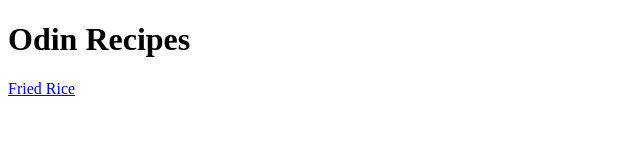
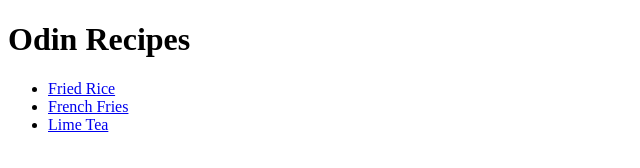
Before and after one commit to mughlaiy2k/odin-recipes, a plain HTML site: page index.html in a window 1280 px wide. Shown: the whole page, without its empty margins (0-640 px from the left). Drawn offline with Linux system fonts and the light colour scheme.

Commit message:
Edit index.html with lime tea+french fries recipe - removed <p> tags for all linked recipes to unordered list items instead   to match odin project assignment specs.

```diff
--- a/index.html
+++ b/index.html
@@ -7,6 +7,10 @@
 </head>
 <body>
     <h1>Odin Recipes</h1>
-    <a href="./recipes/fried-rice.html">Fried Rice</a>
+    <ul>
+        <li><a href="./recipes/fried-rice.html">Fried Rice</a></li>
+        <li><a href="./recipes/french-fries.html">French Fries</a></li>
+        <li><a href="./recipes/lime-tea.html">Lime Tea</a></li>
+    </ul>
 </body>
 </html>
```
